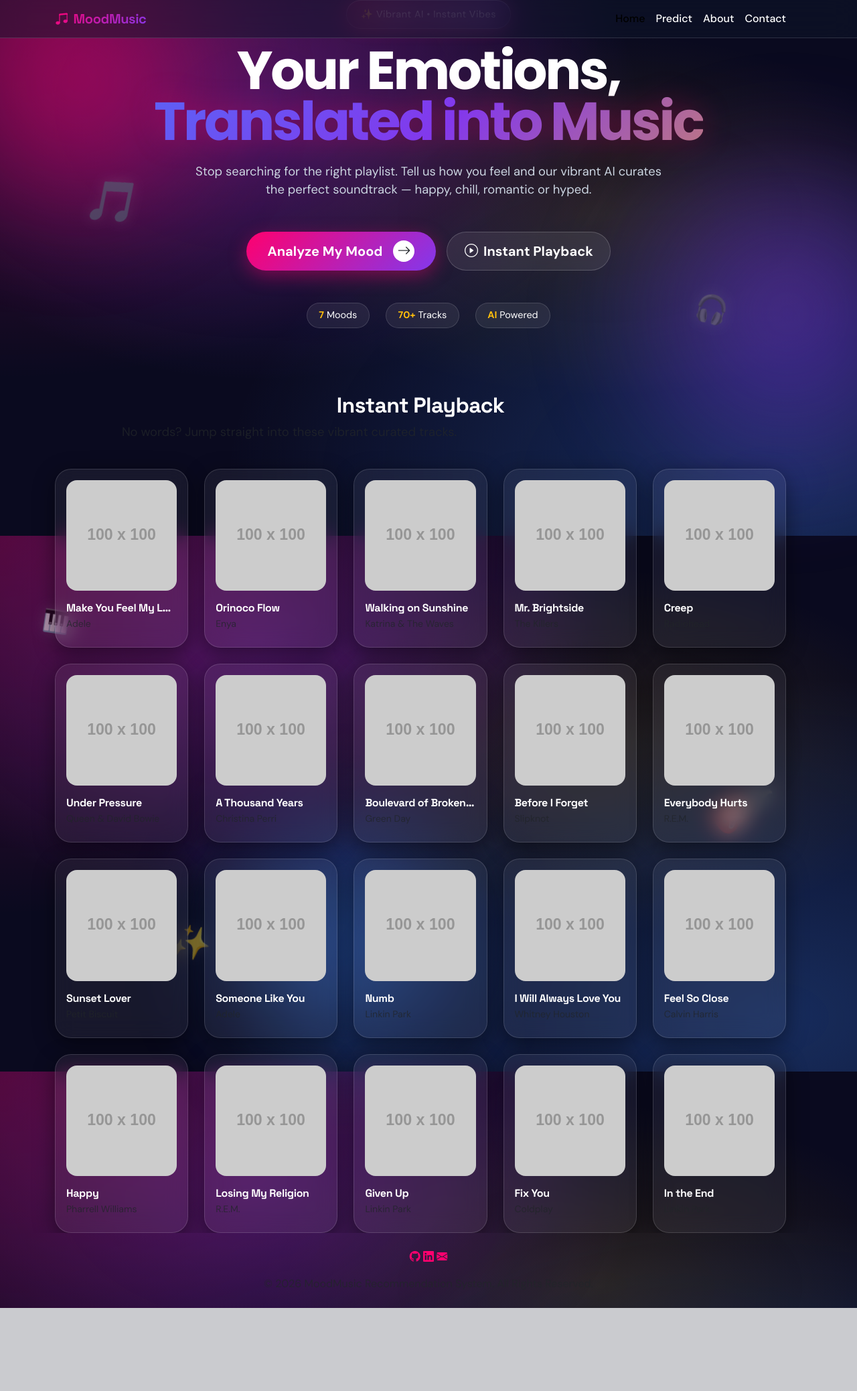
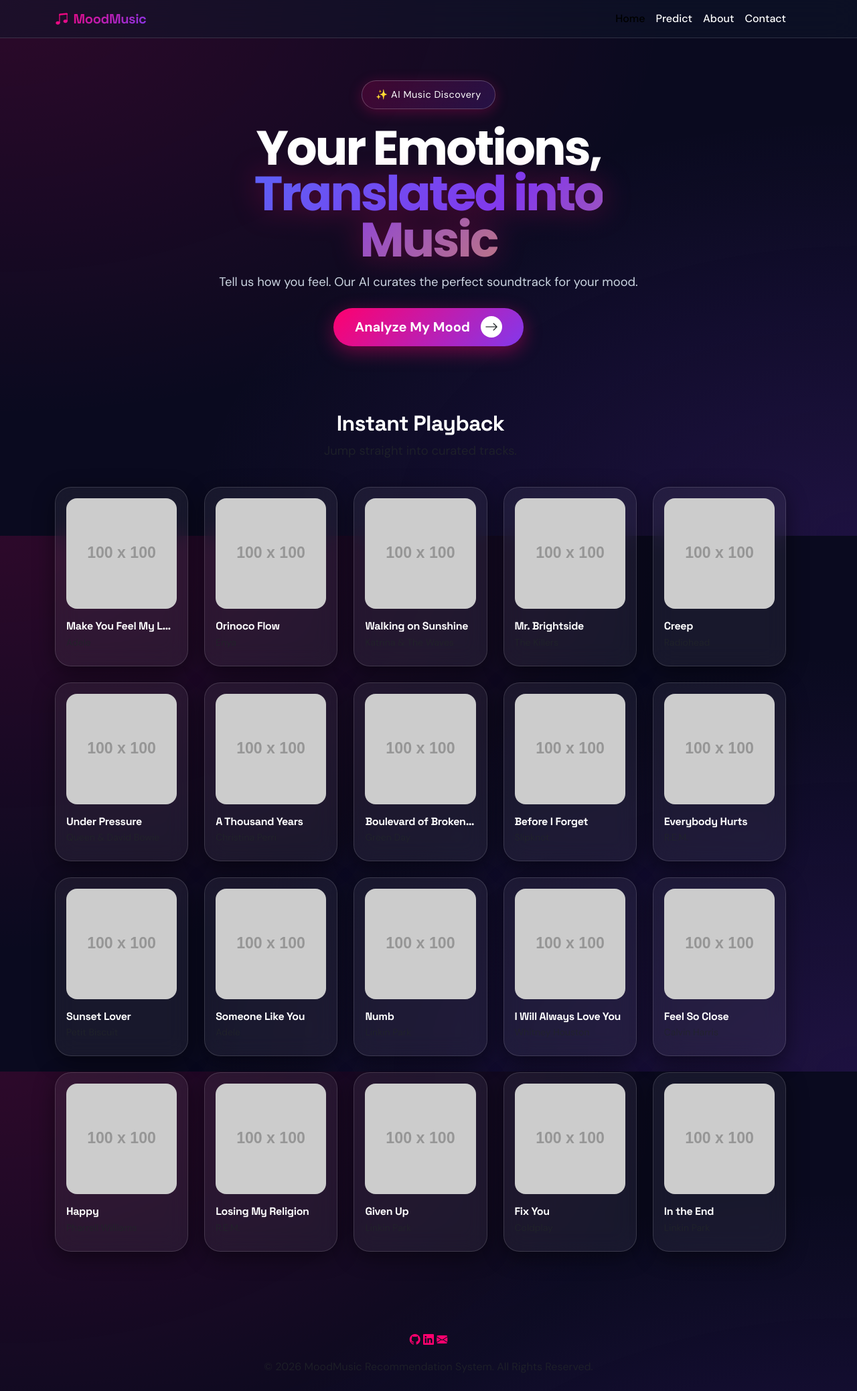
Before and after one commit to naimasultana553-sys/MoodMusic, a Flask app: page / in a window 1280 px wide. Shown: the whole page at 67% size. Before the commit the page ends 1953 px from the top, so only its background shows below. Run offline with Flask 3, Linux system fonts and the light colour scheme; grey boxes labelled with a size stand in for pictures from a placeholder-image service; data that the repository does not hold is empty; some libraries are stand-ins or nearby versions.

Commit message:
style: clean minimal front page
- remove orbs, floating emojis, stat pills, secondary button
- add generous whitespace, reduce gradient intensity for calmer look

```diff
--- a/static/css/style.css
+++ b/static/css/style.css
@@ -29,10 +29,8 @@
     overflow-x: hidden;
     min-height: 100vh;
     background-image:
-        radial-gradient(at 0% 0%, rgba(255,0,110,0.28) 0px, transparent 50%),
-        radial-gradient(at 30% 20%, rgba(131,56,236,0.32) 0px, transparent 45%),
-        radial-gradient(at 90% 90%, rgba(58,134,255,0.28) 0px, transparent 50%),
-        radial-gradient(at 70% 40%, rgba(255,190,11,0.12) 0px, transparent 40%);
+        radial-gradient(at 0% 0%, rgba(255,0,110,0.14) 0px, transparent 55%),
+        radial-gradient(at 100% 100%, rgba(131,56,236,0.16) 0px, transparent 55%);
     background-attachment: fixed;
     transition: all 0.8s ease;
 }
@@ -283,48 +281,10 @@
     box-shadow: 0 15px 35px rgba(0,0,0,0.4);
 }
 
-.hero-gradient-orb {
-    position: absolute;
-    border-radius: 50%;
-    filter: blur(60px);
-    opacity: 0.5;
-    pointer-events: none;
-}
-.orb-1 { width: 520px; height: 520px; background: radial-gradient(circle, #ff006e 0%, transparent 70%); top: -120px; left: -160px; animation: orbFloat 12s ease-in-out infinite alternate; }
-.orb-2 { width: 600px; height: 600px; background: radial-gradient(circle, #8338ec 0%, transparent 70%); top: 10%; right: -180px; animation: orbFloat 14s ease-in-out infinite alternate-reverse; }
-.orb-3 { width: 480px; height: 480px; background: radial-gradient(circle, #3a86ff 0%, transparent 70%); bottom: 10%; left: 20%; animation: orbFloat 16s ease-in-out infinite alternate; }
-@keyframes orbFloat { 0% { transform: translate(0,0) scale(1); } 100% { transform: translate(30px,-30px) scale(1.08); } }
+.hero-section { min-height: 72vh; padding-top: 40px; }
 
-.glass-btn {
-    background: rgba(255,255,255,0.08);
-    border: 1px solid rgba(255,255,255,0.18);
-    color: white;
-    border-radius: 50px;
-    padding: 0.75rem 1.6rem;
-    font-weight: 600;
-    backdrop-filter: blur(12px);
-    transition: all 0.3s;
-}
-.glass-btn:hover { background: rgba(255,255,255,0.14); color: white; transform: translateY(-2px); }
-.stat-pill {
-    background: rgba(255,255,255,0.07);
-    border: 1px solid rgba(255,255,255,0.14);
-    border-radius: 50px;
-    padding: 0.45rem 1.1rem;
-    font-size: 0.9rem;
-    backdrop-filter: blur(8px);
-}
-.stat-pill strong { color: #ffbe0b; }
-
-/* Floating Elements */
-.floating-element {
-    position: absolute;
-    font-size: 3rem;
-    filter: drop-shadow(0 0 10px rgba(255,255,255,0.2));
-    z-index: 0;
-    opacity: 0.55;
-    animation: floatAnim 10s ease-in-out infinite alternate;
-}
+/* Floating Elements - hidden for clean layout */
+.floating-element { display: none; }
 .float-1 { top: 15%; left: 10%; animation-delay: 0s; font-size: 4rem; }
 .float-2 { top: 25%; right: 15%; animation-delay: -2s; font-size: 2.5rem; }
 .float-3 { bottom: 20%; left: 20%; animation-delay: -4s; font-size: 3rem; }
--- a/templates/index.html
+++ b/templates/index.html
@@ -1,55 +1,37 @@
 {% extends 'base.html' %}
 {% block title %}MoodMusic - Discover Music Through Emotions{% endblock %}
 {% block content %}
-<div class="hero-section position-relative overflow-hidden">
-    <div class="hero-gradient-orb orb-1"></div>
-    <div class="hero-gradient-orb orb-2"></div>
-    <div class="hero-gradient-orb orb-3"></div>
-    <div class="floating-element float-1">🎵</div>
-    <div class="floating-element float-2">🎧</div>
-    <div class="floating-element float-3">✨</div>
-    <div class="floating-element float-4">🎸</div>
-    <div class="floating-element float-5">🎹</div>
-    <div class="container position-relative z-index-1 h-100 d-flex flex-column justify-content-center">
-        <div class="row align-items-center justify-content-center text-center">
-            <div class="col-lg-10 fade-in-up">
+<div class="hero-section position-relative overflow-hidden py-5">
+    <div class="container position-relative z-index-1 py-5 d-flex flex-column justify-content-center">
+        <div class="row justify-content-center text-center py-4">
+            <div class="col-lg-8 fade-in-up">
                 <div class="premium-badge mb-4 d-inline-block">
-                    <span class="sparkle">✨</span> Vibrant AI • Instant Vibes
+                    <span class="sparkle">✨</span> AI Music Discovery
                 </div>
-                <h1 class="display-1 fw-bold mb-4 hero-title">
+                <h1 class="display-2 fw-bold mb-3 hero-title">
                     Your Emotions,<br>
                     <span class="gradient-text-animated">Translated into Music</span>
                 </h1>
-                <p class="lead mb-5 hero-subtitle mx-auto">
-                    Stop searching for the right playlist. Tell us how you feel and our vibrant AI curates the perfect soundtrack — happy, chill, romantic or hyped.
+                <p class="lead mb-4 hero-subtitle mx-auto">
+                    Tell us how you feel. Our AI curates the perfect soundtrack for your mood.
                 </p>
-                <div class="d-flex gap-3 justify-content-center flex-wrap mt-2">
-                    <a href="{{ url_for('predict_page') }}" class="btn btn-primary btn-lg custom-btn glow-btn-hero btn-animate d-flex align-items-center">
+                <div class="d-flex justify-content-center mt-4">
+                    <a href="{{ url_for('predict_page') }}" class="btn btn-primary btn-lg custom-btn glow-btn-hero d-flex align-items-center">
                         <span class="me-2">Analyze My Mood</span>
                         <div class="icon-circle bg-white text-dark ms-2"><i class="bi bi-arrow-right"></i></div>
                     </a>
-                    <a href="#instant" class="btn btn-lg glass-btn d-flex align-items-center">
-                        <i class="bi bi-play-circle me-2"></i> Instant Playback
-                    </a>
-                </div>
-                <div class="hero-stats d-flex justify-content-center gap-4 mt-5 flex-wrap">
-                    <div class="stat-pill"><strong>7</strong> Moods</div>
-                    <div class="stat-pill"><strong>70+</strong> Tracks</div>
-                    <div class="stat-pill"><strong>AI</strong> Powered</div>
                 </div>
             </div>
         </div>
-        <div id="instant" class="row mt-5 pt-5 fade-in-up delay-1 justify-content-center w-100">
+        <div id="instant" class="row mt-5 pt-4 justify-content-center w-100">
             <div class="col-12 text-center mb-4">
                 <h2 class="fw-bold vibrant-heading">Instant Playback</h2>
-                <p class="text-muted hero-subtitle">No words? Jump straight into these vibrant curated tracks.</p>
+                <p class="text-muted hero-subtitle mx-auto">Jump straight into curated tracks.</p>
             </div>
             <div class="col-12">
-                <div id="instant-loading" class="text-center py-5">
-                    <div class="spinner-border text-primary" role="status" style="width: 3rem; height: 3rem;">
-                        <span class="visually-hidden">Loading...</span>
-                    </div>
-                    <h5 class="mt-3 fw-bold pulse-text">Fetching vibrant tracks...</h5>
+                <div id="instant-loading" class="text-center py-4">
+                    <div class="spinner-border text-primary" role="status"><span class="visually-hidden">Loading...</span></div>
+                    <h6 class="mt-3 fw-bold pulse-text">Fetching tracks...</h6>
                 </div>
                 <div class="row row-cols-1 row-cols-sm-2 row-cols-md-3 row-cols-lg-4 row-cols-xl-5 g-4" id="instant-songs-container"></div>
             </div>
```
